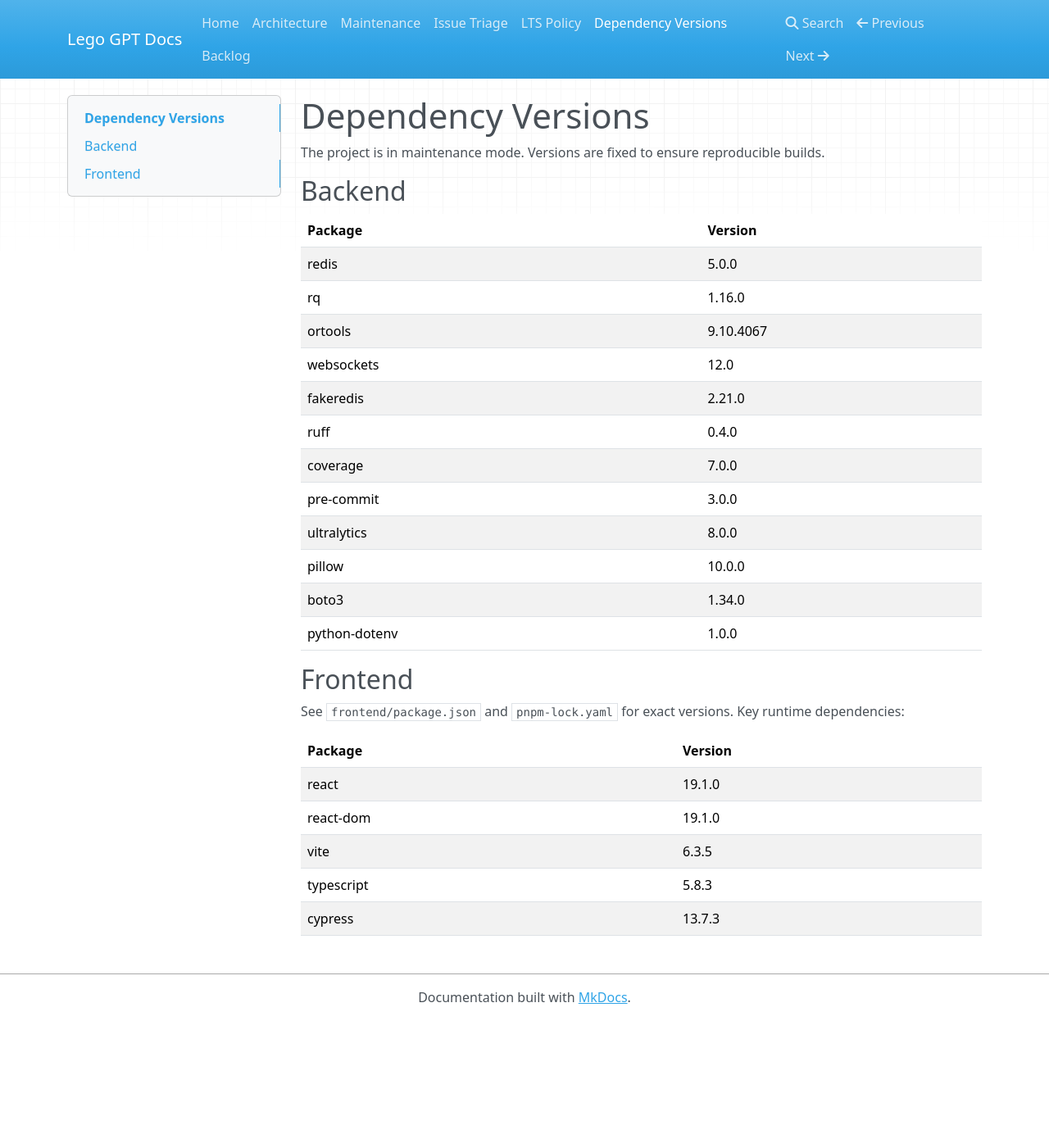
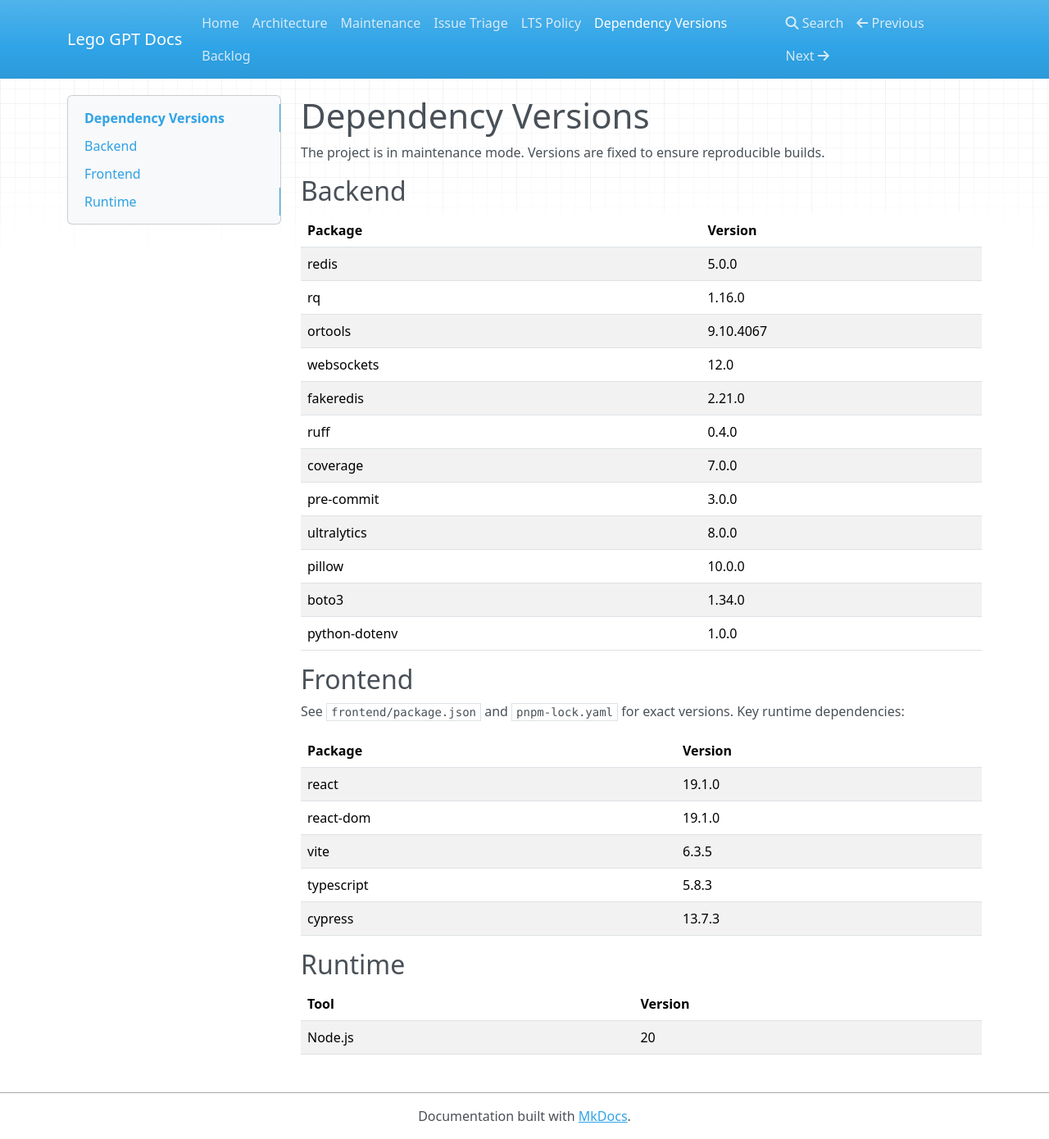
Before and after one commit to JGAVEN/Lego-GPT, an MkDocs documentation site: the page built from docs/DEPENDENCY_VERSIONS.md, in a window 1280 px wide and 1390 px high. Shown: the whole window at 82% size. Built offline with MkDocs 1.6.1, drawn with Linux system fonts in a browser that asks for light colours; nearby versions of some CDN libraries.

Commit message:
docs: specify Node 20

```diff
--- a/docs/DEPENDENCY_VERSIONS.md
+++ b/docs/DEPENDENCY_VERSIONS.md
@@ -30,3 +30,9 @@ See `frontend/package.json` and `pnpm-lock.yaml` for exact versions. Key runtime
 | vite | 6.3.5 |
 | typescript | 5.8.3 |
 | cypress | 13.7.3 |
+
+## Runtime
+
+| Tool | Version |
+|------|---------|
+| Node.js | 20 |
```
Also changed, not shown: README.md (+1 -0 lines), 3 other files.
